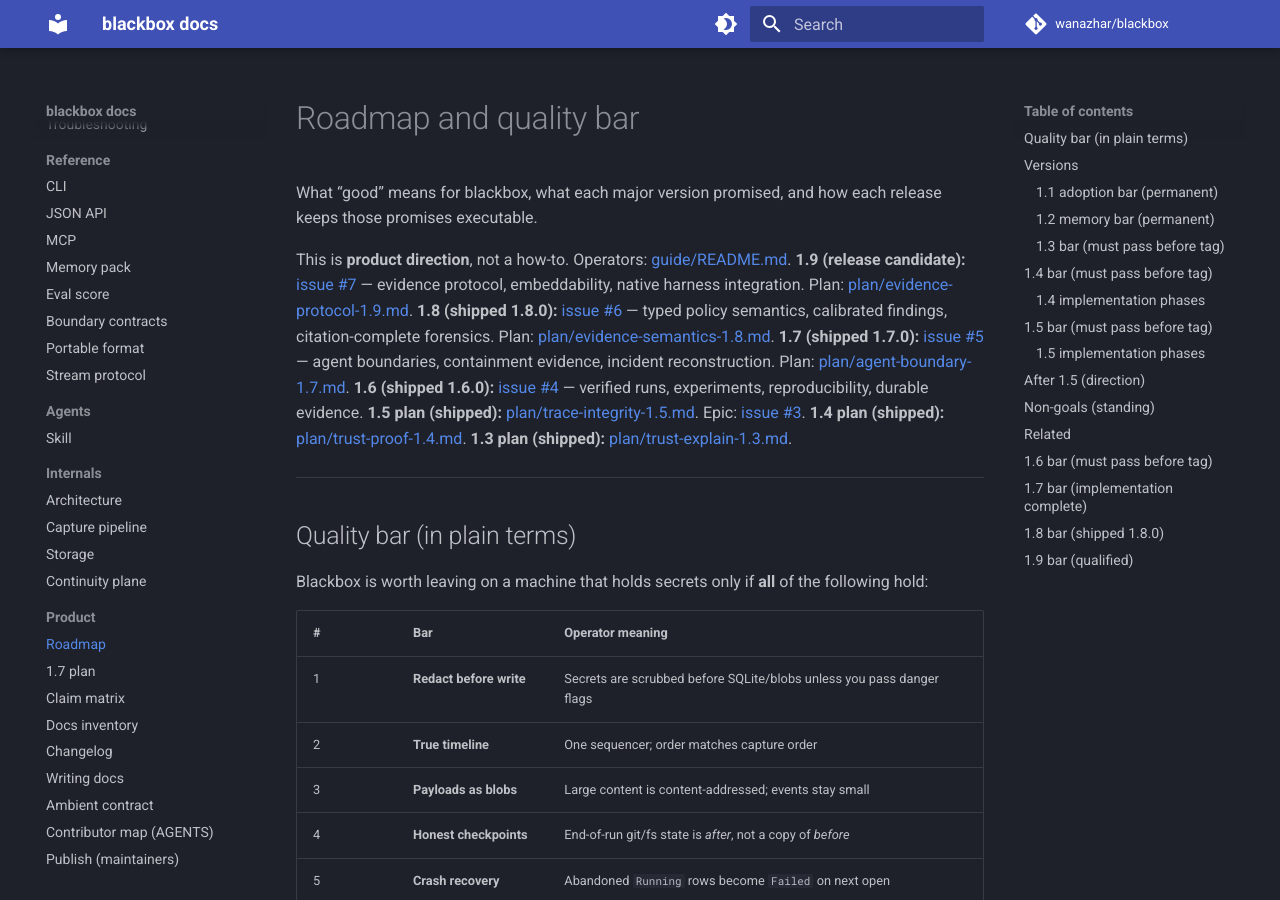
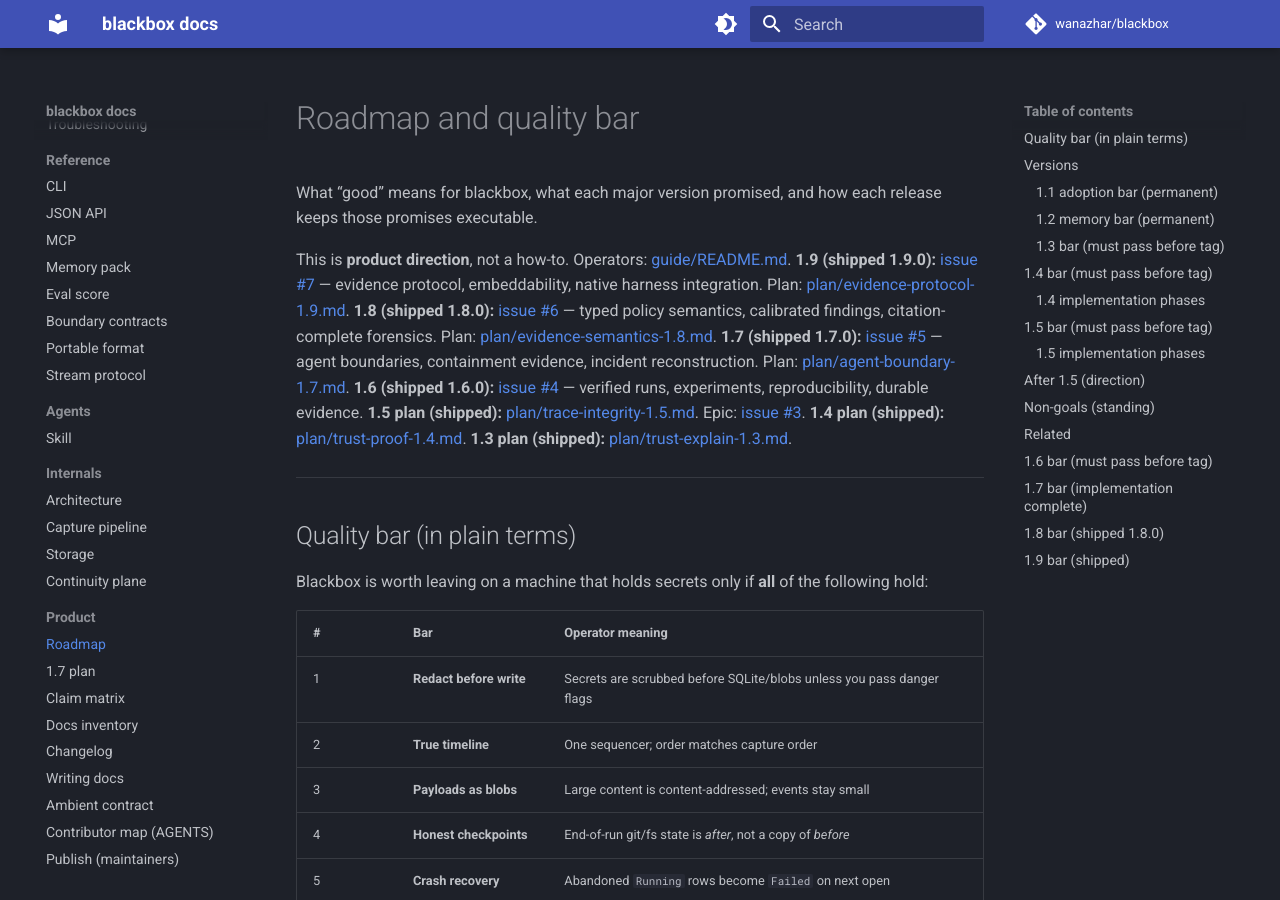
Before and after one commit to wanazhar/blackbox, an MkDocs documentation site: the page built from docs/ROADMAP.md, in a window 1280 px wide and 900 px high. Built offline with MkDocs 1.6.1 and Material for MkDocs 9.7.7, drawn with Linux system fonts in a browser that asks for light colours; comment, search, counter and statistics services are not loaded; some of the changed text lies outside the part shown.

Commit message:
docs(release): mark 1.9.0 shipped

```diff
--- a/docs/ROADMAP.md
+++ b/docs/ROADMAP.md
@@ -4,7 +4,7 @@
 release keeps those promises executable.
 
 This is **product direction**, not a how-to. Operators: [guide/README.md](guide/README.md).
-**1.9 (release candidate):**
+**1.9 (shipped 1.9.0):**
 [issue #7](https://github.com/wanazhar/blackbox/issues/7) — evidence protocol,
 embeddability, native harness integration. Plan:
 [plan/evidence-protocol-1.9.md](plan/evidence-protocol-1.9.md).
@@ -253,7 +253,7 @@
 
 ---
 
-## 1.9 bar (qualified)
+## 1.9 bar (shipped)
 
 Epic: [issue #7](https://github.com/wanazhar/blackbox/issues/7). Plan:
 [plan/evidence-protocol-1.9.md](plan/evidence-protocol-1.9.md). Spec:
```
Also changed, not shown: AGENTS.md (+1 -1 lines), docs/plan/evidence-protocol-1.9.md (+1 -1 lines).
